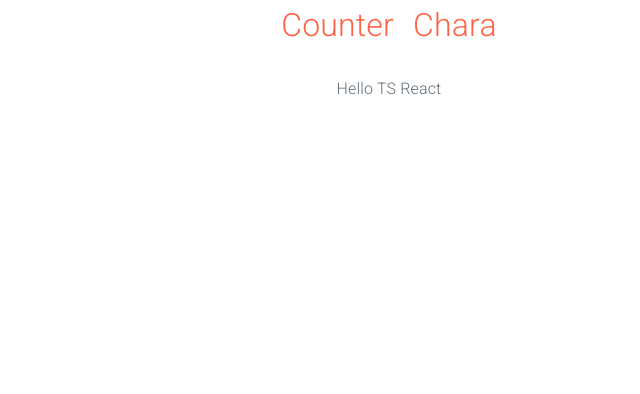
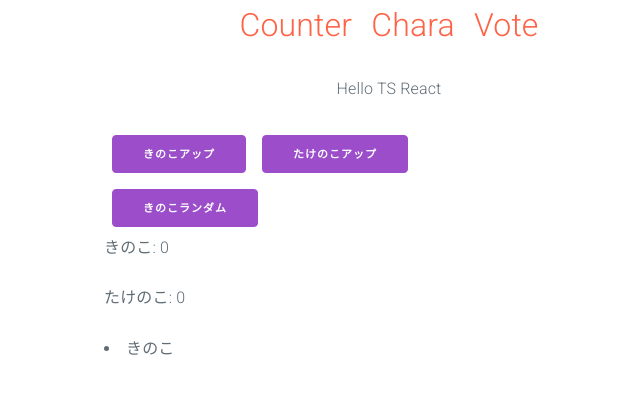
Before and after one commit to BoxPistols/ts-react_211001, a React (Create React App) app: page /vote in a window 1280 px wide. Shown: the top 394 px of the page, without its empty margins (251-891 px from the left). Built offline with nearby package versions, Linux system fonts and the light colour scheme.

Commit message:
use State / Object

```diff
--- a/src/components/Counter.tsx
+++ b/src/components/Counter.tsx
@@ -22,12 +22,12 @@ const Counter: FC = () => {
 
   // Open Toggle
   const onClickOpen = () => setOpen(!open);
-  console.log(open); // TODO: Debug
+  // console.log(open); // TODO: Debug
 
   const data = [...Array(200).keys()];
-  console.log(data); // TODO: Debug
+  // console.log(data); // TODO: Debug
   data.forEach(() => {
-    console.log('...'); // TODO: Debug
+    // console.log('...'); // TODO: Debug
   });
 
   return (
@@ -49,7 +49,7 @@ const Counter: FC = () => {
           </div>
         </div>
         <div className="row">
-          <div className="column column-80">
+          <div className="column column-90">
             <section className="section">
               {/* Form */}
               {text}
--- /dev/null
+++ b/src/components/Vote.tsx
@@ -0,0 +1,60 @@
+import { FC, useState } from 'react';
+
+const Vote: FC = () => {
+  // useStateでオブジェクトを扱う
+  const [vote, setVote] = useState({ kinoko: 0, tekenoko: 0 });
+  const [items, setItems] = useState([{ name: 'きのこ' }]);
+
+  /* オブジェクトのカウントアップ */
+  const voteKinoko = () => {
+    // スプレッド演算子でオブジェクトを取得, キノコは: 定数のキノコ + 1
+    setVote({ ...vote, kinoko: vote.kinoko + 1 });
+    /**
+     * アンチパターン
+     * vote.kinoko = vote.kinoko + 1
+     * setVote(vote)
+     */
+  };
+  const voteTakenoko = () => {
+    setVote({ ...vote, tekenoko: vote.tekenoko + 1 });
+  };
+
+  /* きのこの追加 */
+  const addItem = () => {
+    const newItem = {
+      name: Math.random() > 0.5 ? 'きのこ' : 'たけのこ',
+    };
+    setItems([...items, newItem]);
+  };
+
+  return (
+    <>
+      <div className="Vote">
+        <div className="container">
+          <div className="row">
+            <div className="column column-80">
+              <section className="section">
+                <button type="button" onClick={voteKinoko}>
+                  きのこアップ
+                </button>
+                <button type="button" onClick={voteTakenoko}>
+                  たけのこアップ
+                </button>
+                <button type="button" onClick={addItem}>
+                  きのこランダム
+                </button>
+                <p>きのこ: {vote.kinoko}</p>
+                <p>たけのこ: {vote.tekenoko}</p>
+                {/* <p>たけのこ: {items[0].name}</p> */}
+                {items.map((item, index) => (
+                  <li key="item">{item.name}</li>
+                ))}
+              </section>
+            </div>
+          </div>
+        </div>
+      </div>
+    </>
+  );
+};
+export default Vote;
--- a/src/index.tsx
+++ b/src/index.tsx
@@ -2,6 +2,7 @@ import React from 'react';
 import ReactDOM from 'react-dom';
 import { BrowserRouter, Route, Link } from 'react-router-dom';
 import Counter from './components/Counter';
+import Vote from './components/Vote';
 import App from './App';
 import './css/App.css';
 
@@ -16,6 +17,9 @@ ReactDOM.render(
           <li>
             <Link to="/app">Chara</Link>
           </li>
+          <li>
+            <Link to="/vote">Vote</Link>
+          </li>
         </ul>
       </nav>
 
@@ -28,6 +32,10 @@ ReactDOM.render(
       <Route exact path="/app">
         <App />
       </Route>
+
+      <Route exact path="/vote">
+        <Vote />
+      </Route>
     </BrowserRouter>
   </React.StrictMode>,
   document.getElementById('root'),
```
